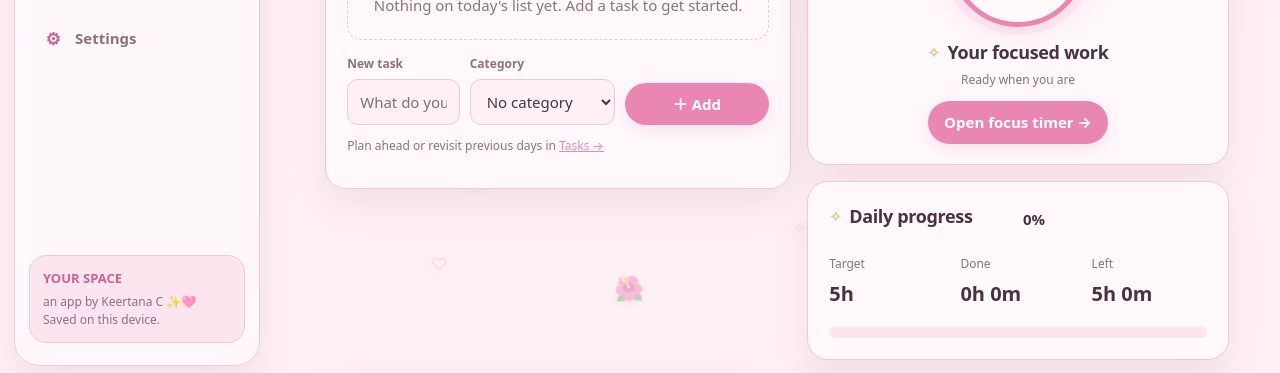
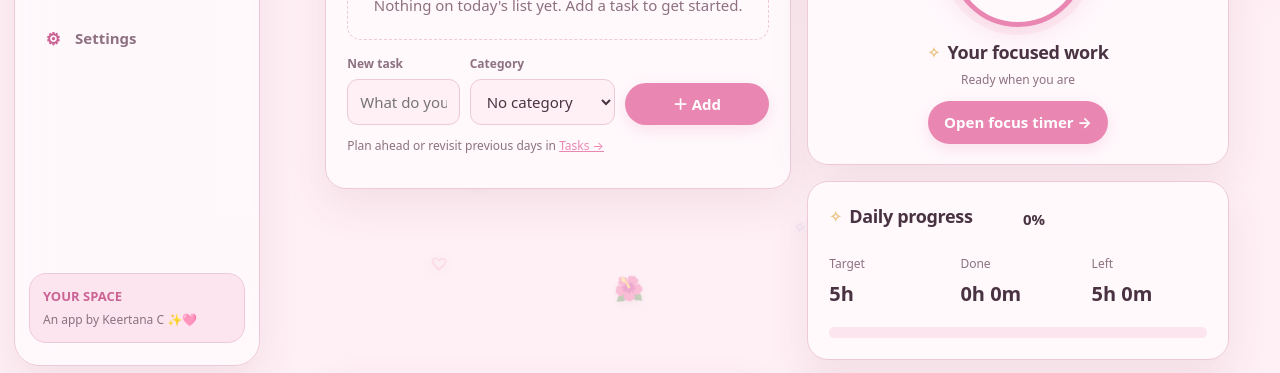
Before and after one commit to keertana2984/HocusFocus, a plain HTML site: page index.html in a window 1280 px wide. Shown: the part 420-793 px from the top of the page. Drawn offline with Linux system fonts and the light colour scheme.

Commit message:
Update index.html

```diff
--- a/index.html
+++ b/index.html
@@ -128,7 +128,7 @@ body[data-theme="noirpink"]{--bg:#050505;--panel:#111012;--panel2:#1b1519;--line
 <body data-theme="pink">
 <div class="app">
 <div class="life-garden" id="lifeGarden" aria-hidden="true"></div>
-<aside class="sidebar"><div class="brand"><svg class="brand-icon" viewBox="0 0 40 40" aria-hidden="true"><path d="M8 27C8 15 18 7 32 8C32 21 24 32 12 32C10 31 8 29 8 27Z" fill="#83ad91"/><path d="M11 31C17 24 23 18 30 12" fill="none" stroke="#47785a" stroke-width="2" stroke-linecap="round"/><path d="M7 8L8.5 4L10 8L14 9.5L10 11L8.5 15L7 11L3 9.5Z" fill="#e99ab9"/><path d="M30 29V22M26.5 25.5H33.5" stroke="#d99ab4" stroke-width="2" stroke-linecap="round"/><path d="M28 4L29 1L30 4L33 5L30 6L29 9L28 6L25 5Z" fill="#e7c16e"/></svg><span class="brand-word">Hocus<span>Focus</span></span></div><nav class="nav" id="nav"></nav><div class="side-foot"><b>YOUR SPACE</b>an app by Keertana C ✨🩷<br>Saved on this device.</div></aside>
+<aside class="sidebar"><div class="brand"><svg class="brand-icon" viewBox="0 0 40 40" aria-hidden="true"><path d="M8 27C8 15 18 7 32 8C32 21 24 32 12 32C10 31 8 29 8 27Z" fill="#83ad91"/><path d="M11 31C17 24 23 18 30 12" fill="none" stroke="#47785a" stroke-width="2" stroke-linecap="round"/><path d="M7 8L8.5 4L10 8L14 9.5L10 11L8.5 15L7 11L3 9.5Z" fill="#e99ab9"/><path d="M30 29V22M26.5 25.5H33.5" stroke="#d99ab4" stroke-width="2" stroke-linecap="round"/><path d="M28 4L29 1L30 4L33 5L30 6L29 9L28 6L25 5Z" fill="#e7c16e"/></svg><span class="brand-word">Hocus<span>Focus</span></span></div><nav class="nav" id="nav"></nav><div class="side-foot"><b>YOUR SPACE</b>An app by Keertana C ✨🩷</div></aside>
 <main class="main"><header class="top"><div><div class="eyebrow">A little progress, every day</div><h1 id="greeting">Welcome back.</h1><p class="sub" id="subtitle">Your goals, your pace, your space.</p></div><div class="top-actions"><select class="theme-quick" id="quickTheme" aria-label="Change theme"><option value="pink">🌸 Pastel pink</option><option value="midnight">🌙 Midnight</option><option value="light">☁️ Porcelain &amp; beige</option><option value="mono">◐ Ink &amp; pearl</option><option value="noirpink">🖤 Noir rose</option></select><span class="datepill" id="todayDate"></span></div></header><div id="view"></div></main>
 </div><div class="toast" id="toast" role="status"></div>
 <script>
```
